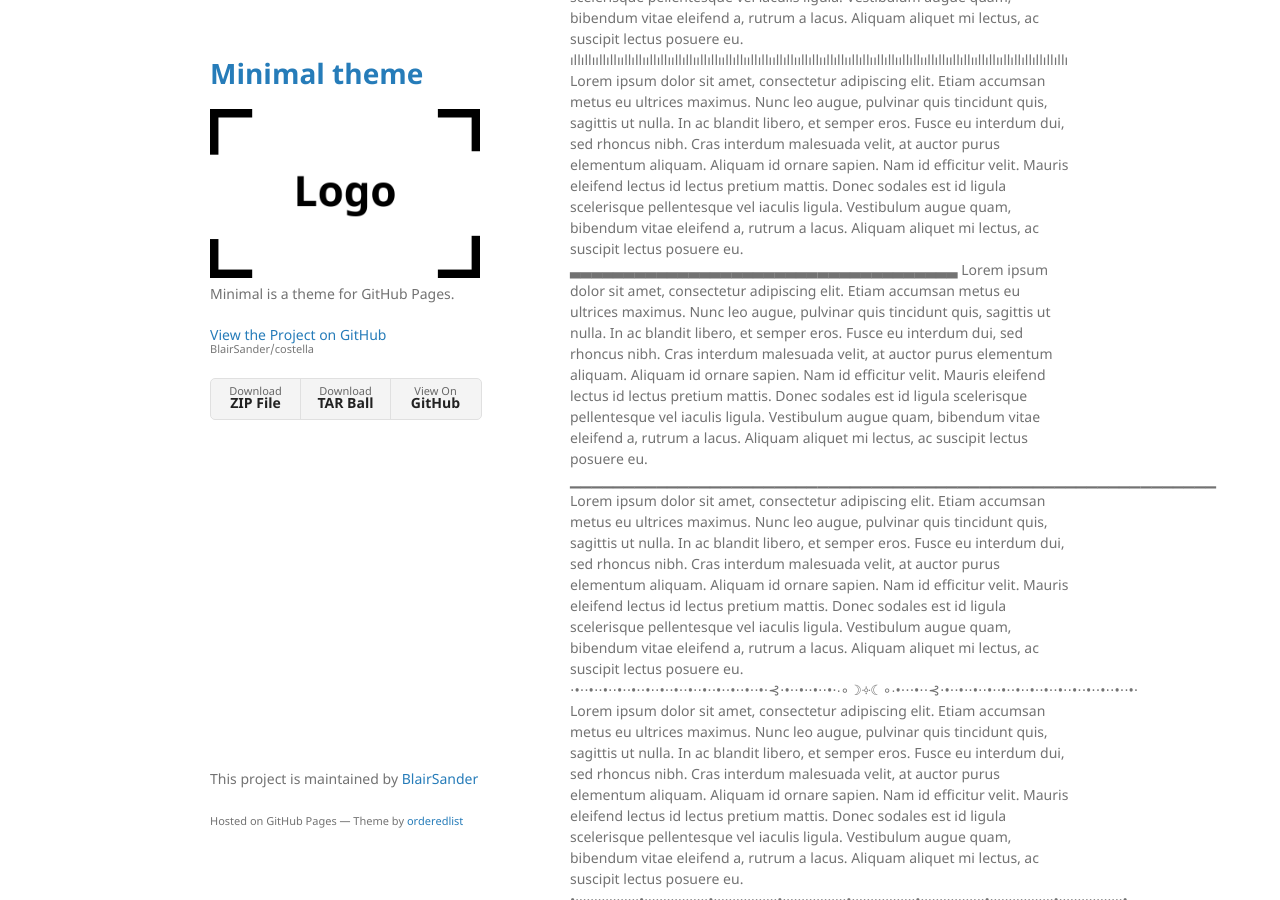
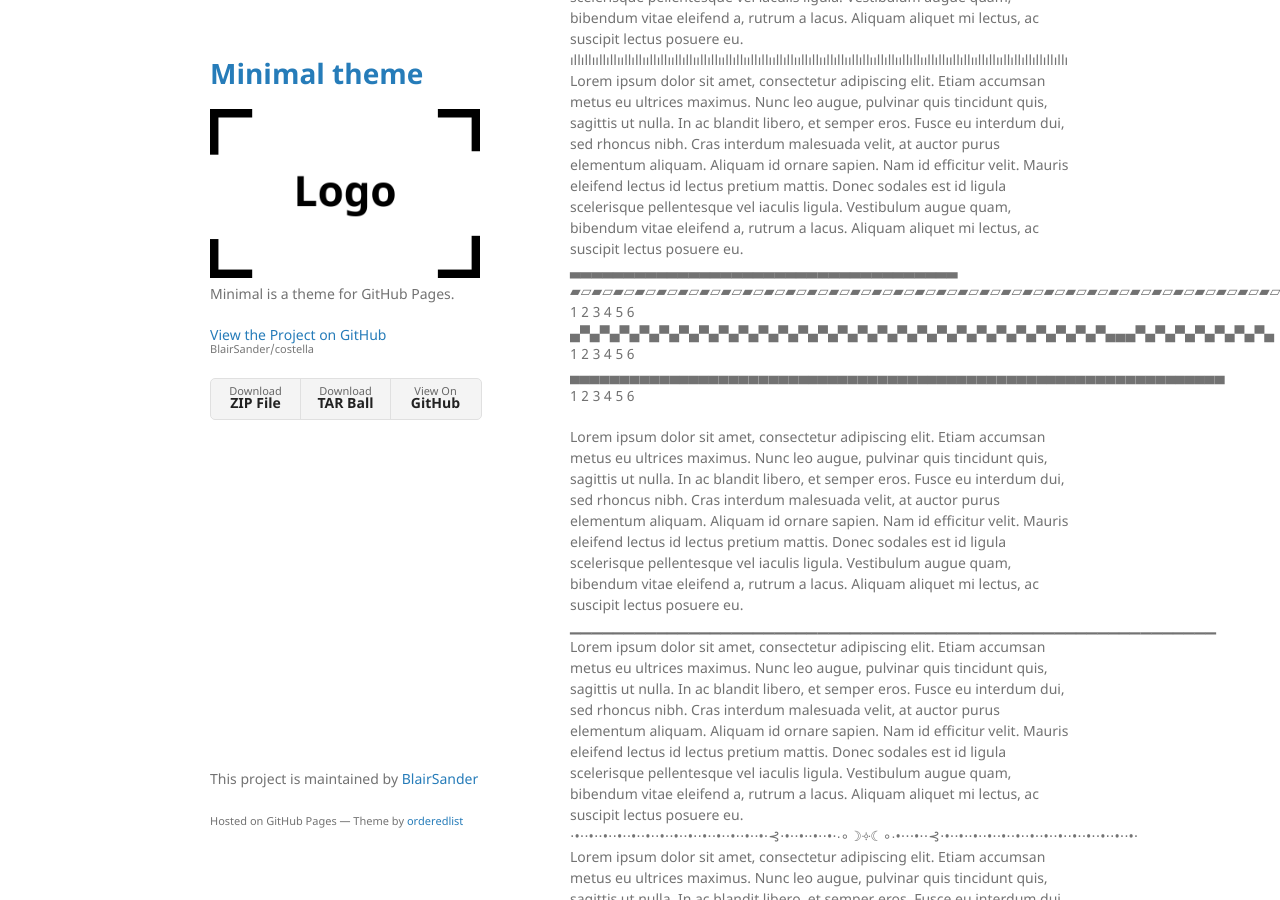
Before and after one commit to BlairSander/costella, a Jekyll site: the page built from relaciones.md, in a window 1280 px wide and 900 px high, scrolled down 530 px. Built offline with Jekyll 4.4.1, drawn with Linux system fonts in a browser that asks for light colours; our own code applies the rules of GitHub Pages for plain Markdown files.

Commit message:
Update relaciones.md

```diff
--- a/relaciones.md
+++ b/relaciones.md
@@ -16,6 +16,10 @@ Lorem ipsum dolor sit amet, consectetur adipiscing elit. Etiam accumsan metus eu
 <br>ıllıllııllıllııllıllııllıllııllıllııllıllııllıllııllıllııllıllııllıllııllıllııllıllııllıllııllıllııllıllııllıllııllıllııllıllıllıllıllıllı
 Lorem ipsum dolor sit amet, consectetur adipiscing elit. Etiam accumsan metus eu ultrices maximus. Nunc leo augue, pulvinar quis tincidunt quis, sagittis ut nulla. In ac blandit libero, et semper eros. Fusce eu interdum dui, sed rhoncus nibh. Cras interdum malesuada velit, at auctor purus elementum aliquam. Aliquam id ornare sapien. Nam id efficitur velit. Mauris eleifend lectus id lectus pretium mattis. Donec sodales est id ligula scelerisque pellentesque vel iaculis ligula. Vestibulum augue quam, bibendum vitae eleifend a, rutrum a lacus. Aliquam aliquet mi lectus, ac suscipit lectus posuere eu.
 <br>▃▃▃▃▃▃▃▃▃▃▃▃▃▃▃▃▃▃▃▃▃▃▃▃▃▃▃▃▃▃▃▃▃▃▃▃
+<br>▰▱▰▱▰▱▰▱▰▱▰▱▰▱▰▱▰▱▰▱▰▱▰▱▰▱▰▱▰▱▰▱▰▱▰▱▰▱▰▱▰▱▰▱▰▱▰▱▰▱▰▱▰▱▰▱▰▱▰▱▰▱▰▱▰▱▰▱▰▱ 1 2 3 4 5 6
+<br>▄▀▄▀▄▀▄▀▄▀▄▀▄▀▄▀▄▀▄▀▄▀▄▀▄▀▄▀▄▀▄▀▄▀▄▀▄▀▄▀▄▀▄▀▄▀▄▀▄▀▄▀▄▀▄▄▄▀▄▀▄▀▄▀▄▀▄▀▄▀▄ 1 2 3 4 5 6
+<br>▄▄▄▄▄▄▄▄▄▄▄▄▄▄▄▄▄▄▄▄▄▄▄▄▄▄▄▄▄▄▄▄▄▄▄▄▄▄▄▄▄▄▄▄▄▄▄▄▄▄▄▄▄▄▄▄▄▄▄▄▄▄▄▄▄▄ 1 2 3 4 5 6
+
 Lorem ipsum dolor sit amet, consectetur adipiscing elit. Etiam accumsan metus eu ultrices maximus. Nunc leo augue, pulvinar quis tincidunt quis, sagittis ut nulla. In ac blandit libero, et semper eros. Fusce eu interdum dui, sed rhoncus nibh. Cras interdum malesuada velit, at auctor purus elementum aliquam. Aliquam id ornare sapien. Nam id efficitur velit. Mauris eleifend lectus id lectus pretium mattis. Donec sodales est id ligula scelerisque pellentesque vel iaculis ligula. Vestibulum augue quam, bibendum vitae eleifend a, rutrum a lacus. Aliquam aliquet mi lectus, ac suscipit lectus posuere eu.
 <br>▁▁▁▁▁▁▁▁▁▁▁▁▁▁▁▁▁▁▁▁▁▁▁▁▁▁▁▁▁▁▁▁▁▁▁▁▁▁▁▁▁▁▁▁▁▁▁▁▁▁▁▁▁▁▁▁▁▁▁▁
 Lorem ipsum dolor sit amet, consectetur adipiscing elit. Etiam accumsan metus eu ultrices maximus. Nunc leo augue, pulvinar quis tincidunt quis, sagittis ut nulla. In ac blandit libero, et semper eros. Fusce eu interdum dui, sed rhoncus nibh. Cras interdum malesuada velit, at auctor purus elementum aliquam. Aliquam id ornare sapien. Nam id efficitur velit. Mauris eleifend lectus id lectus pretium mattis. Donec sodales est id ligula scelerisque pellentesque vel iaculis ligula. Vestibulum augue quam, bibendum vitae eleifend a, rutrum a lacus. Aliquam aliquet mi lectus, ac suscipit lectus posuere eu.
@@ -38,6 +42,9 @@ Lorem ipsum dolor sit amet, consectetur adipiscing elit. Etiam accumsan metus eu
 <br>•.•:•.•:•.•:•.•:•.•:•.•:•.•:•.•:•.•:•.•:•.•:•.•:•☾☼☽•:•.•:•.•:•.•:•.•:•.•:•.•:•.•:•.•:•.•:•.•:•.•:•.•
 Lorem ipsum dolor sit amet, consectetur adipiscing elit. Etiam accumsan metus eu ultrices maximus. Nunc leo augue, pulvinar quis tincidunt quis, sagittis ut nulla. In ac blandit libero, et semper eros. Fusce eu interdum dui, sed rhoncus nibh. Cras interdum malesuada velit, at auctor purus elementum aliquam. Aliquam id ornare sapien. Nam id efficitur velit. Mauris eleifend lectus id lectus pretium mattis. Donec sodales est id ligula scelerisque pellentesque vel iaculis ligula. Vestibulum augue quam, bibendum vitae eleifend a, rutrum a lacus. Aliquam aliquet mi lectus, ac suscipit lectus posuere eu.
 
+
+
+
 #### ⏏ - ▶ LEZNE GRAM
 
 | amor <br> **➊➋➌➍➎➏**➐➑➒➓ | odio<br>**➊➋➌➍➎➏**➐➑➒➓ | atraccion <br> **➊➋➌➍➎➏**➐➑➒➓  |
```
